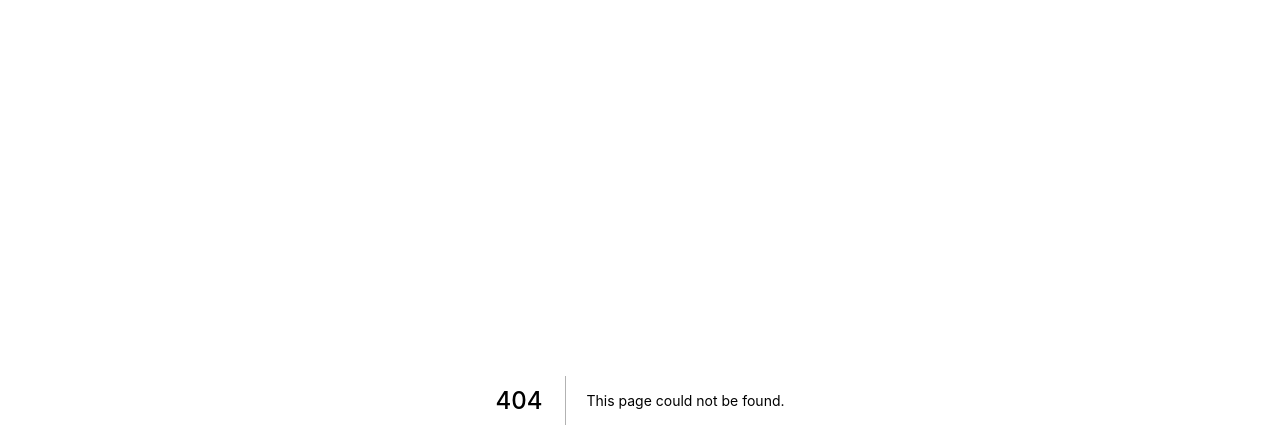
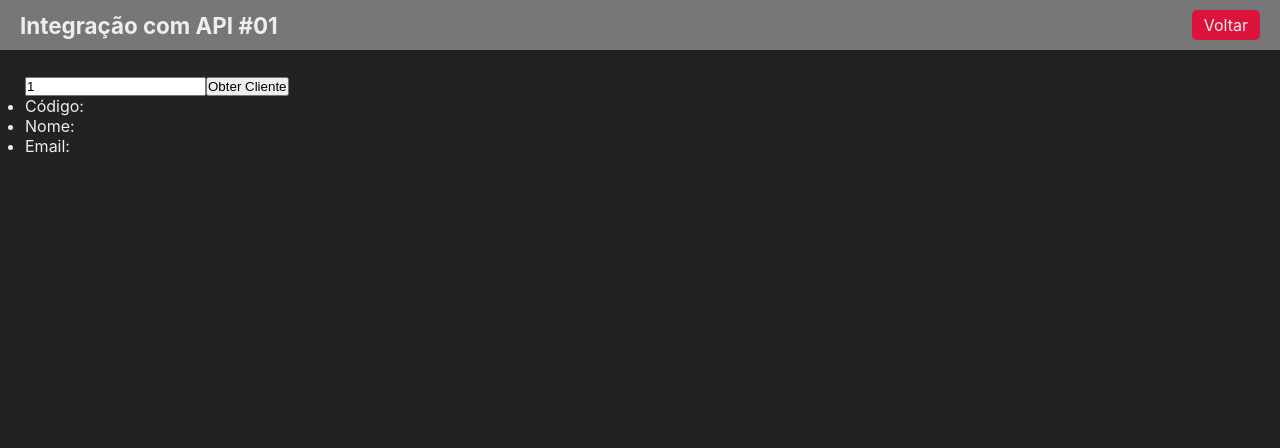
Before and after one commit to rodrigsmor/nextjs-fundamentos, a Next.js app: page /integracao_1 in a window 1280 px wide. Before the commit this address had no page. Shown: the top 448 px of the page. Built offline with nearby package versions, Linux system fonts and the light colour scheme.

Commit message:
11 | Integrate the API into the visual interface

```diff
--- a/src/pages/index.jsx
+++ b/src/pages/index.jsx
@@ -15,6 +15,7 @@
             <Navegador destino={'/navegacao/'} texto={'Navegação #01'} cor={'green'} />
             <Navegador destino={'/cliente/sp-2/123'} texto={'Navegação #02'} cor={'blue'} />
             <Navegador destino={'/estado'} texto={'Componente com Estado'} cor={'#f56'} />
+            <Navegador destino={'/integracao_1'} texto={'Integração com API #01'} cor={'#7abc32'} />
         </div>
     );
 }
--- /dev/null
+++ b/src/pages/integracao_1.jsx
@@ -0,0 +1,35 @@
+import { useState } from "react";
+import Layout from "../components/layout";
+
+export default function Integracao() {
+    const [ codigo, setCodigo ] = useState(1);
+    const [ cliente, setCliente ] = useState({});
+
+    async function obterCliente() {
+        const resp = await fetch(`http://localhost:3000/api/clientes/${codigo}`)
+        const dados = await resp.json();
+        setCliente(dados);
+
+        // fetch(`http://localhost:3000/api/clientes/${codigo}`)
+        //     .then(resp => resp.json())
+        //     .then(dados => setCliente(dados))
+    }
+
+    return (
+        <Layout titulo={'Integração com API #01'}>
+            <div>
+                <input
+                    type={'number'}
+                    value={codigo}
+                    onChange={e => setCodigo(e.target.value)}
+                />
+                <button onClick={obterCliente}>Obter Cliente</button>
+            </div>
+            <ul>
+                <li>Código: { cliente.id }</li>
+                <li>Nome: { cliente.nome } </li>
+                <li>Email: { cliente.email }</li>
+            </ul>
+        </Layout>
+    );
+}
```
